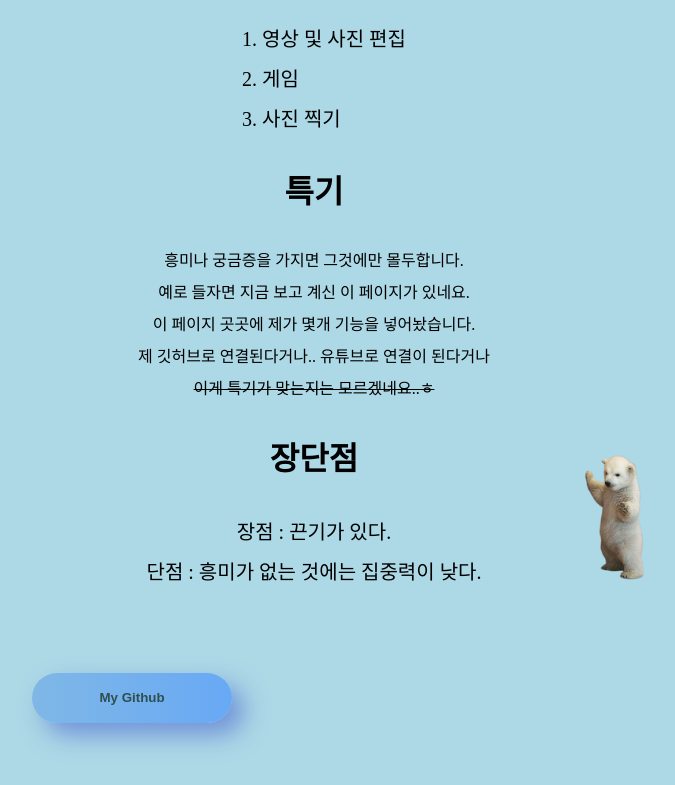
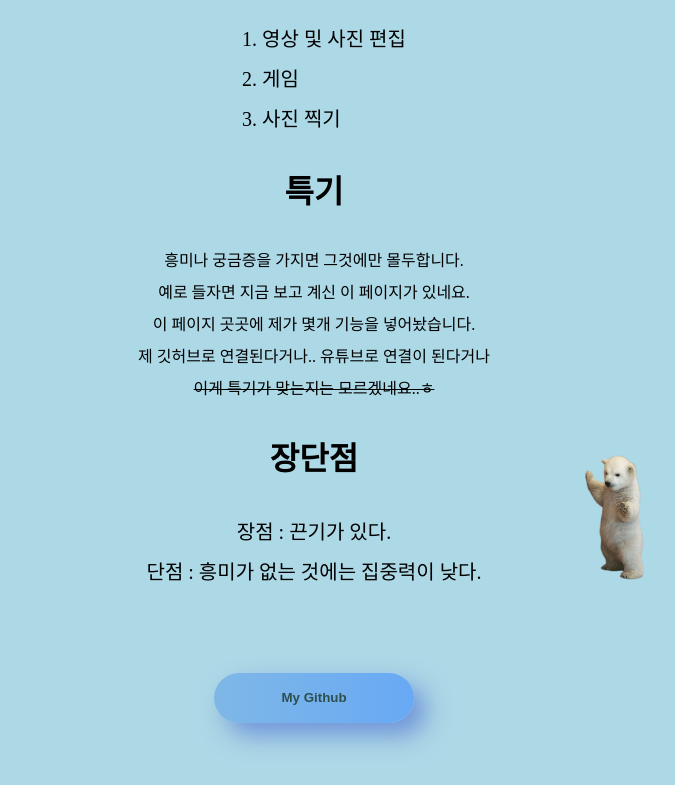
Before and after one commit to Cocolabear/Haedal, a plain HTML site: page index.html in a window 1280 px wide. Shown: the part 952-1737 px from the top of the page, without its empty margins (326-1001 px from the left). Drawn offline with Linux system fonts and the light colour scheme.

Commit message:
button 수정

```diff
--- a/style.css
+++ b/style.css
@@ -51,8 +51,9 @@ ol{
 }
 
 button {
-    position: relative;
-    left: 350px;
+    display: table;
+    margin-left: auto;
+    margin-right: auto;
     bottom: 100px;
 }
 
```
